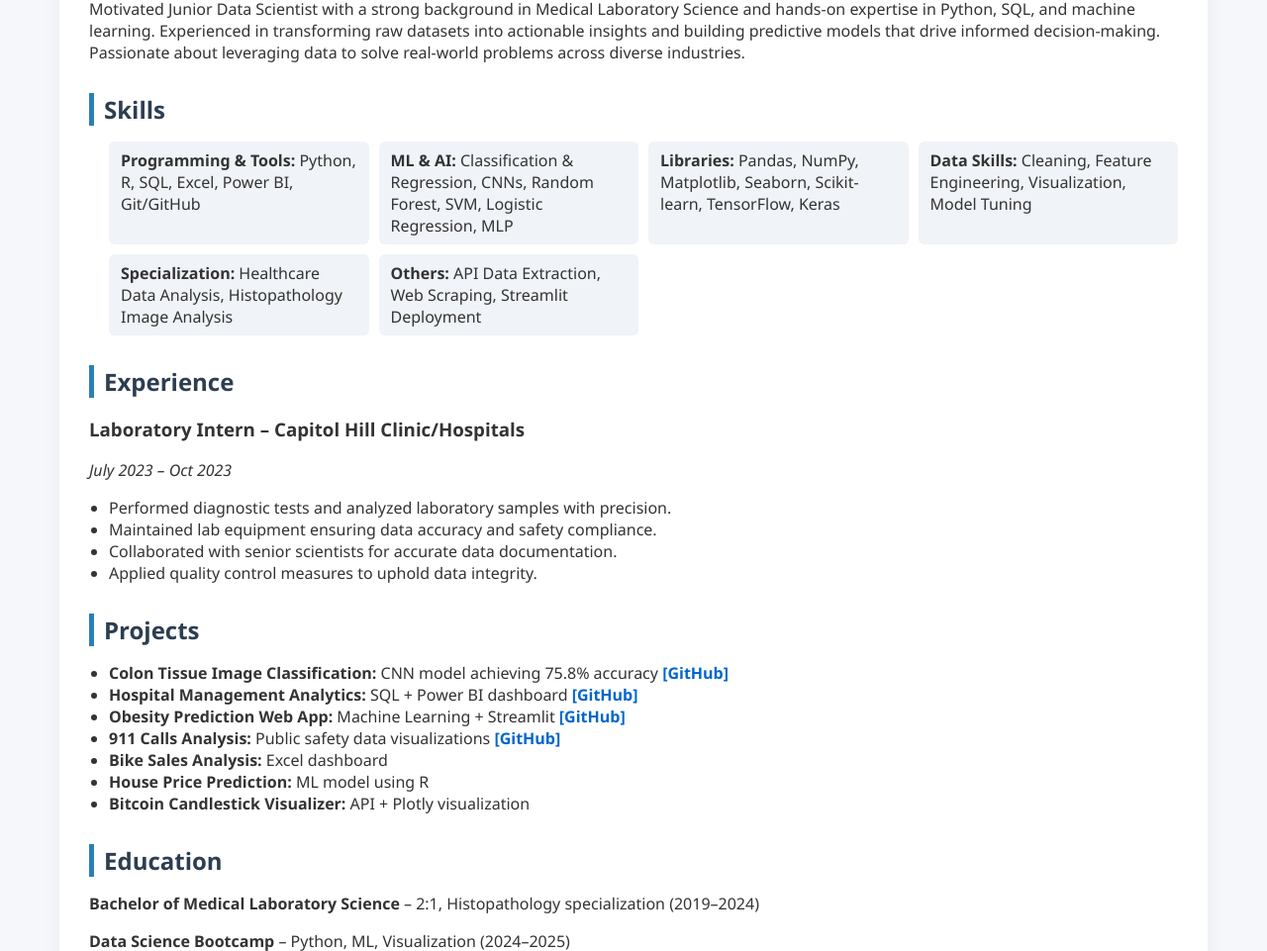
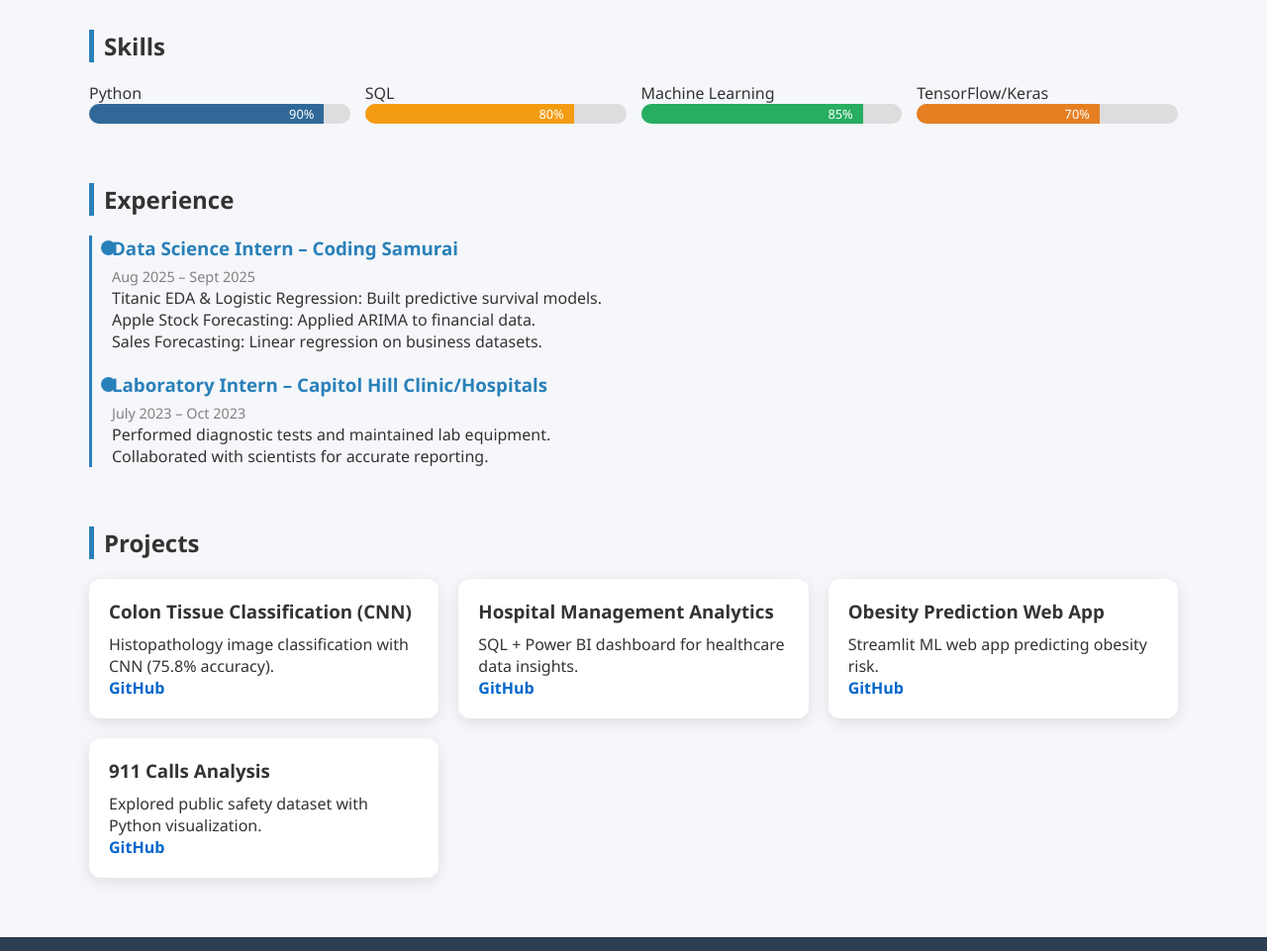
Before and after one commit to ritchiee1/data-science-portfolio-richard, a website: page index.html in a window 1280 px wide. Shown: the part 516-1477 px from the top of the page at 99% size. Drawn offline with Linux system fonts and the light colour scheme.

Commit message:
Update index.html

```diff
--- a/index.html
+++ b/index.html
@@ -1,185 +1,206 @@
 <!DOCTYPE html>
 <html lang="en">
 <head>
-    <meta charset="UTF-8">
-    <meta name="viewport" content="width=device-width, initial-scale=1.0">
+  <meta charset="UTF-8" />
+  <meta name="viewport" content="width=device-width, initial-scale=1.0"/>
   <title>Jetevu Richard - Portfolio</title>
+  <link rel="stylesheet" href="https://cdnjs.cloudflare.com/ajax/libs/font-awesome/6.4.0/css/all.min.css">
   <style>
-        /* Global Styles */
+    /* ---------- RESET ---------- */
+    * {margin: 0; padding: 0; box-sizing: border-box;}
     body {
-            font-family: 'Segoe UI', Tahoma, Geneva, Verdana, sans-serif;
-            margin: 0;
-            padding: 0;
-            background-color: #f5f7fa;
+      font-family: 'Segoe UI', sans-serif;
+      background: #f5f7fa;
       color: #333;
+      transition: background 0.3s, color 0.3s;
+    }
+    a {color: inherit; text-decoration: none;}
+    ul {list-style: none;}
+    section {margin: 60px auto; width: 90%; max-width: 1100px;}
+
+    /* ---------- DARK MODE ---------- */
+    body.dark {background: #121212; color: #eee;}
+    body.dark header {background: linear-gradient(135deg, #1a1a1a, #333);}
+    body.dark .card {background: #1e1e1e;}
+    .toggle-dark {
+      position: fixed; top: 20px; right: 20px;
+      cursor: pointer; font-size: 1.5rem;
+      color: gold;
     }
 
-        a {
-            color: #0066cc;
-            text-decoration: none;
-        }
-        a:hover {
-            text-decoration: underline;
-        }
-
-        /* Header */
+    /* ---------- HEADER ---------- */
     header {
       background: linear-gradient(135deg, #2c3e50, #34495e);
-            color: white;
-            text-align: center;
-            padding: 40px 20px;
+      color: white; text-align: center;
+      padding: 80px 20px; position: relative;
+      overflow: hidden;
     }
-        header h1 {
-            font-size: 2.5rem;
-            margin: 0;
+    header h1 {font-size: 3rem; animation: fadeInDown 1s;}
+    header p {margin-top: 10px; font-size: 1.3rem; animation: fadeInUp 1s;}
+    .cta {margin-top: 20px;}
+    .cta a {
+      display: inline-block; margin: 0 10px;
+      padding: 12px 24px; border-radius: 25px;
+      background: #2980b9; color: white; font-weight: bold;
+      transition: transform 0.2s, background 0.3s;
     }
-        header p {
-            margin: 8px 0 0;
-            font-size: 1.2rem;
-            color: #ecf0f1;
+    .cta a:hover {background: #1abc9c; transform: scale(1.05);}
+    @keyframes fadeInDown {from {opacity: 0; transform: translateY(-30px);} to {opacity: 1; transform: translateY(0);}}
+    @keyframes fadeInUp {from {opacity: 0; transform: translateY(30px);} to {opacity: 1; transform: translateY(0);}}
+
+    /* ---------- SECTION TITLES ---------- */
+    h2 {margin-bottom: 20px; border-left: 5px solid #2980b9; padding-left: 10px;}
+
+    /* ---------- PROJECT CARDS ---------- */
+    .projects-grid {
+      display: grid; grid-template-columns: repeat(auto-fit, minmax(280px, 1fr));
+      gap: 20px;
     }
+    .card {
+      background: white; border-radius: 12px; box-shadow: 0 4px 15px rgba(0,0,0,0.1);
+      padding: 20px; transition: transform 0.3s, box-shadow 0.3s;
+    }
+    .card:hover {transform: translateY(-5px); box-shadow: 0 8px 20px rgba(0,0,0,0.2);}
+    .card h3 {margin-bottom: 10px;}
+    .card a {color: #0066cc; font-weight: bold;}
 
-        /* Container */
-        .container {
-            width: 90%;
-            max-width: 1100px;
-            margin: 30px auto;
-            background: white;
-            padding: 30px;
-            border-radius: 12px;
-            box-shadow: 0px 4px 20px rgba(0,0,0,0.05);
+    /* ---------- EXPERIENCE TIMELINE ---------- */
+    .timeline {border-left: 3px solid #2980b9; padding-left: 20px;}
+    .timeline-item {margin-bottom: 20px; position: relative;}
+    .timeline-item::before {
+      content: ""; position: absolute; left: -11px; top: 5px;
+      width: 15px; height: 15px; border-radius: 50%; background: #2980b9;
     }
+    .timeline-item h3 {margin-bottom: 5px; color: #2980b9;}
+    .timeline-item span {font-size: 0.9rem; color: gray;}
 
-        h2 {
-            border-left: 5px solid #2980b9;
-            padding-left: 10px;
-            margin-bottom: 10px;
-            color: #2c3e50;
+    /* ---------- SKILLS ---------- */
+    .skills-grid {
+      display: grid; grid-template-columns: repeat(auto-fit, minmax(220px, 1fr));
+      gap: 15px;
     }
+    .skill-bar {background: #ddd; border-radius: 20px; overflow: hidden;}
+    .skill-bar div {
+      height: 20px; text-align: right; padding-right: 10px;
+      color: white; font-size: 0.8rem; line-height: 20px;
+    }
+    .python {width: 90%; background: #306998;}
+    .sql {width: 80%; background: #f39c12;}
+    .ml {width: 85%; background: #27ae60;}
+    .tensorflow {width: 70%; background: #e67e22;}
 
-        section {
-            margin-bottom: 30px;
+    /* ---------- FOOTER ---------- */
+    footer {
+      text-align: center; padding: 20px; background: #2c3e50; color: white;
     }
-
-        ul {
-            padding-left: 20px;
-        }
-
-        /* Skills in columns */
-        .skills-list {
-            display: grid;
-            grid-template-columns: repeat(auto-fit, minmax(250px, 1fr));
-            gap: 10px;
-        }
-        .skills-list li {
-            background: #f0f3f7;
-            padding: 8px 12px;
-            border-radius: 6px;
-            list-style-type: none;
-        }
-
-        /* Project links */
-        .project-link {
-            font-weight: bold;
-            color: #0066cc;
-        }
-
-        /* Footer */
-        footer {
-            text-align: center;
-            padding: 20px;
-            margin-top: 30px;
-            background: #2c3e50;
-            color: white;
-            font-size: 0.9rem;
-        }
-
-        /* Animation */
-        header, .container {
-            animation: fadeIn 1s ease-in-out;
-        }
-        @keyframes fadeIn {
-            from { opacity: 0; transform: translateY(-10px); }
-            to { opacity: 1; transform: translateY(0); }
-        }
+    .socials a {margin: 0 10px; font-size: 1.3rem; color: white; transition: color 0.3s;}
+    .socials a:hover {color: #1abc9c;}
   </style>
 </head>
 <body>
 
+  <!-- Dark mode toggle -->
+  <div class="toggle-dark"><i class="fas fa-moon"></i></div>
+
   <header>
     <h1>Jetevu Richard</h1>
-        <p>Junior Data Analyst/Scientist / Junior ML Engineer | Medical Laboratory Science Background</p>
+    <p>Junior Data Scientist | ML Engineer | Medical Laboratory Science Background</p>
+    <div class="cta">
+      <a href="#">View Resume</a>
+      <a href="#projects">View Projects</a>
+    </div>
   </header>
-
-    <div class="container">
-
-        <section class="contact">
-            <h2>Contact</h2>
-            <p>📞 +2349031819343</p>
-            <p>📞 +2348050345460</p>
-            <p>📧 <a href="mailto:fezzythrillz@gmail.com">fezzythrillz@gmail.com</a></p>
-            <p>💻 <a href="https://github.com/ritchiee1" target="_blank">GitHub</a> | <a href="https://www.linkedin.com/in/richard-jetevu-31a648331" target="_blank">Linkedln</a> | <a href="https://medium.com/@fezzythrillz" target="_blank">Medium</a></p>
-        </section>
 
   <section class="profile">
     <h2>Profile</h2>
-            <p>Motivated Junior Data Scientist with a strong background in Medical Laboratory Science and hands-on expertise in Python, SQL, and machine learning. Experienced in transforming raw datasets into actionable insights and building predictive models that drive informed decision-making. Passionate about leveraging data to solve real-world problems across diverse industries.</p>
+    <p>Motivated Junior Data Scientist with a strong background in Medical Laboratory Science and hands-on expertise in Python, SQL, and machine learning. Experienced in transforming raw datasets into actionable insights and building predictive models that drive informed decision-making.</p>
   </section>
 
   <section class="skills">
     <h2>Skills</h2>
-            <ul class="skills-list">
-                <li><strong>Programming & Tools:</strong> Python, R, SQL, Excel, Power BI, Git/GitHub</li>
-                <li><strong>ML & AI:</strong> Classification & Regression, CNNs, Random Forest, SVM, Logistic Regression, MLP</li>
-                <li><strong>Libraries:</strong> Pandas, NumPy, Matplotlib, Seaborn, Scikit-learn, TensorFlow, Keras</li>
-                <li><strong>Data Skills:</strong> Cleaning, Feature Engineering, Visualization, Model Tuning</li>
-                <li><strong>Specialization:</strong> Healthcare Data Analysis, Histopathology Image Analysis</li>
-                <li><strong>Others:</strong> API Data Extraction, Web Scraping, Streamlit Deployment</li>
-            </ul>
+    <div class="skills-grid">
+      <div>
+        <p>Python</p>
+        <div class="skill-bar"><div class="python">90%</div></div>
+      </div>
+      <div>
+        <p>SQL</p>
+        <div class="skill-bar"><div class="sql">80%</div></div>
+      </div>
+      <div>
+        <p>Machine Learning</p>
+        <div class="skill-bar"><div class="ml">85%</div></div>
+      </div>
+      <div>
+        <p>TensorFlow/Keras</p>
+        <div class="skill-bar"><div class="tensorflow">70%</div></div>
+      </div>
+    </div>
   </section>
 
   <section class="experience">
     <h2>Experience</h2>
+    <div class="timeline">
+      <div class="timeline-item">
+        <h3>Data Science Intern – Coding Samurai</h3>
+        <span>Aug 2025 – Sept 2025</span>
+        <ul>
+          <li>Titanic EDA & Logistic Regression: Built predictive survival models.</li>
+          <li>Apple Stock Forecasting: Applied ARIMA to financial data.</li>
+          <li>Sales Forecasting: Linear regression on business datasets.</li>
+        </ul>
+      </div>
+      <div class="timeline-item">
         <h3>Laboratory Intern – Capitol Hill Clinic/Hospitals</h3>
-            <p><em>July 2023 – Oct 2023</em></p>
+        <span>July 2023 – Oct 2023</span>
         <ul>
-                <li>Performed diagnostic tests and analyzed laboratory samples with precision.</li>
-                <li>Maintained lab equipment ensuring data accuracy and safety compliance.</li>
-                <li>Collaborated with senior scientists for accurate data documentation.</li>
-                <li>Applied quality control measures to uphold data integrity.</li>
+          <li>Performed diagnostic tests and maintained lab equipment.</li>
+          <li>Collaborated with scientists for accurate reporting.</li>
         </ul>
+      </div>
+    </div>
   </section>
 
-        <section class="projects">
+  <section id="projects">
     <h2>Projects</h2>
-            <ul>
-                <li><strong>Colon Tissue Image Classification:</strong> CNN model achieving 75.8% accuracy <a class="project-link" href="https://github.com/ritchiee1/Colon-Tissue-Histopathology-Image-Classification-using-CNN" target="_blank">[GitHub]</a></li>
-                <li><strong>Hospital Management Analytics:</strong> SQL + Power BI dashboard <a class="project-link" href="https://github.com/ritchiee1/hospital-management-analytics-with-sql-and-powerbi" target="_blank">[GitHub]</a></li>
-                <li><strong>Obesity Prediction Web App:</strong> Machine Learning + Streamlit <a class="project-link" href="https://github.com/ritchiee1/Obesity-Prediction-Application-using-ML-and-streamlit" target="_blank">[GitHub]</a></li>
-                <li><strong>911 Calls Analysis:</strong> Public safety data visualizations <a class="project-link" href="https://github.com/ritchiee1/911-Calls-Analysis-exploring-public-safety-data" target="_blank">[GitHub]</a></li>
-                <li><strong>Bike Sales Analysis:</strong> Excel dashboard</li>
-                <li><strong>House Price Prediction:</strong> ML model using R</li>
-                <li><strong>Bitcoin Candlestick Visualizer:</strong> API + Plotly visualization</li>
-            </ul>
+    <div class="projects-grid">
+      <div class="card">
+        <h3>Colon Tissue Classification (CNN)</h3>
+        <p>Histopathology image classification with CNN (75.8% accuracy).</p>
+        <a href="https://github.com/ritchiee1/Colon-Tissue-Histopathology-Image-Classification-using-CNN" target="_blank">GitHub</a>
+      </div>
+      <div class="card">
+        <h3>Hospital Management Analytics</h3>
+        <p>SQL + Power BI dashboard for healthcare data insights.</p>
+        <a href="https://github.com/ritchiee1/hospital-management-analytics-with-sql-and-powerbi" target="_blank">GitHub</a>
+      </div>
+      <div class="card">
+        <h3>Obesity Prediction Web App</h3>
+        <p>Streamlit ML web app predicting obesity risk.</p>
+        <a href="https://github.com/ritchiee1/Obesity-Prediction-Application-using-ML-and-streamlit" target="_blank">GitHub</a>
+      </div>
+      <div class="card">
+        <h3>911 Calls Analysis</h3>
+        <p>Explored public safety dataset with Python visualization.</p>
+        <a href="https://github.com/ritchiee1/911-Calls-Analysis-exploring-public-safety-data" target="_blank">GitHub</a>
+      </div>
+    </div>
   </section>
 
-        <section class="education">
-            <h2>Education</h2>
-            <p><strong>Bachelor of Medical Laboratory Science</strong> – 2:1, Histopathology specialization (2019–2024)</p>
-            <p><strong>Data Science Bootcamp</strong> – Python, ML, Visualization (2024–2025)</p>
-        </section>
-
-        <section class="hobbies">
-            <h2>Hobbies</h2>
-            <p>Working out, Cycling, Cooking, Reading, Exploring new data science technologies</p>
-        </section>
-
+  <footer>
+    <div class="socials">
+      <a href="https://github.com/ritchiee1" target="_blank"><i class="fab fa-github"></i></a>
+      <a href="https://linkedin.com/in/richard-jetevu-31a648331" target="_blank"><i class="fab fa-linkedin"></i></a>
+      <a href="mailto:fezzythrillz@gmail.com"><i class="fas fa-envelope"></i></a>
     </div>
-
-    <footer>
     <p>© 2025 Jetevu Richard | Portfolio Website</p>
   </footer>
 
+  <script>
+    // Dark mode toggle
+    document.querySelector('.toggle-dark').addEventListener('click', () => {
+      document.body.classList.toggle('dark');
+    });
+  </script>
 </body>
-
 </html>
```
Lines whose indentation alone changed are shown as unchanged.
